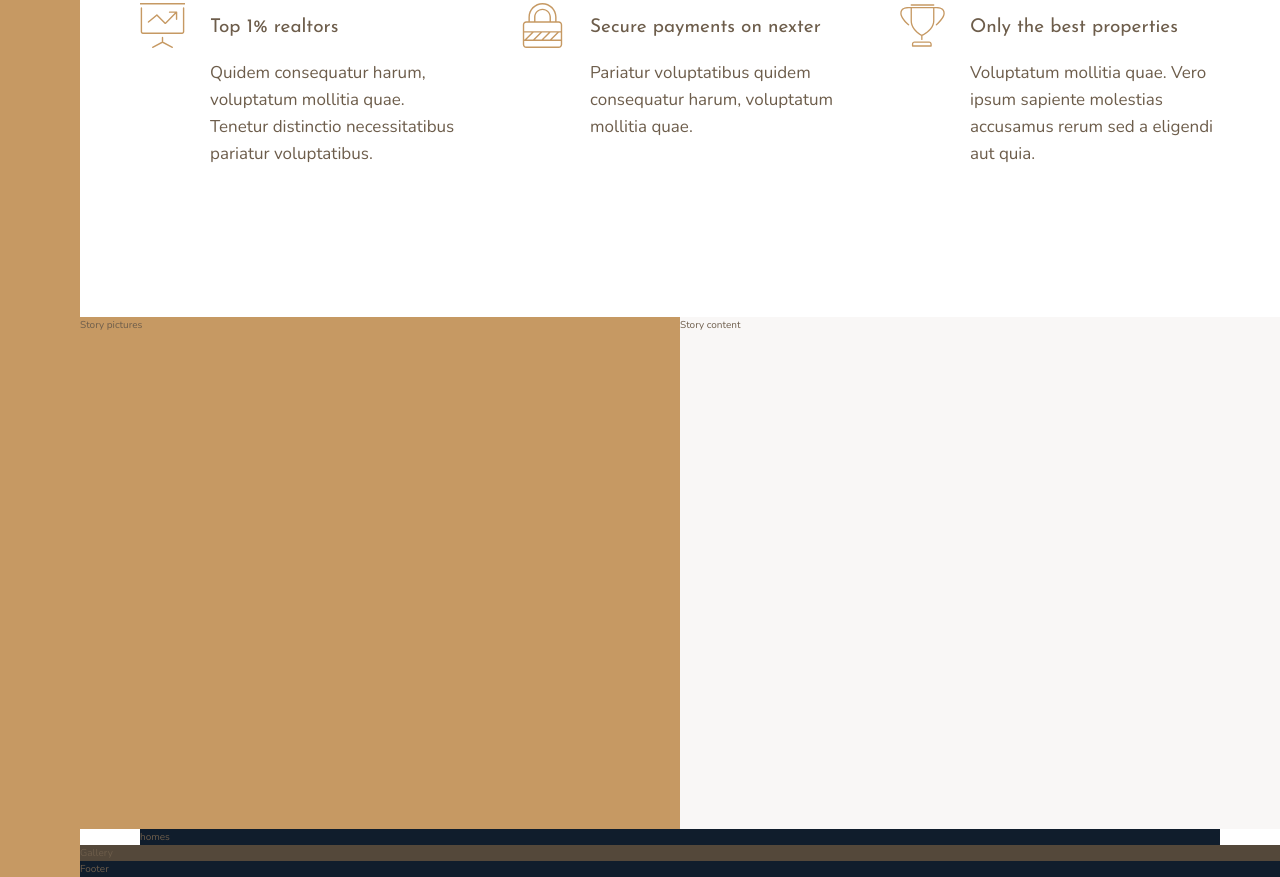
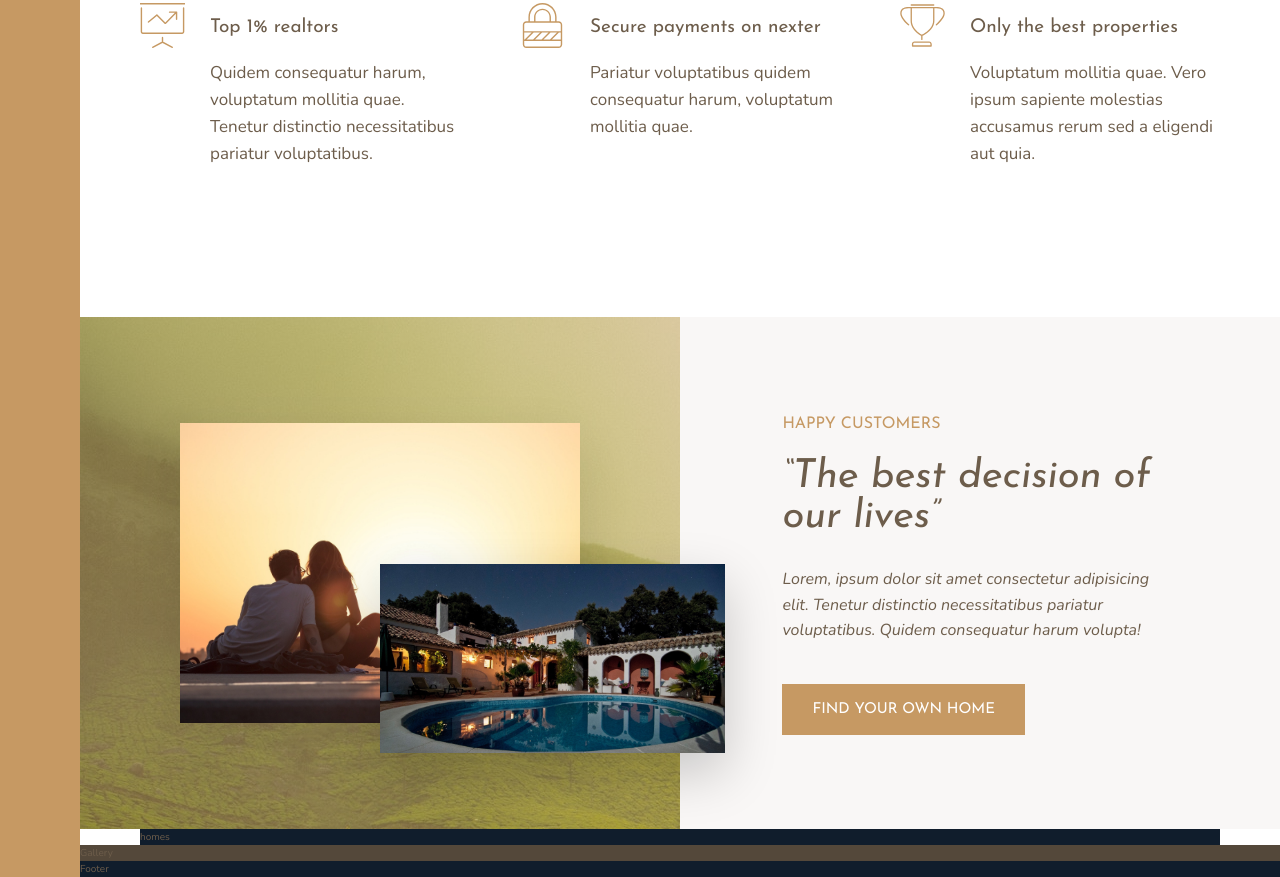
Before and after one commit to PabloAndo/nexter_project, a website: page index.html in a window 1280 px wide. Shown: the part 991-1868 px from the top of the page. Drawn offline with nearby package versions, Linux system fonts and the light colour scheme.

Commit message:
Story section

```diff
--- a/index.html
+++ b/index.html
@@ -93,11 +93,18 @@
     </section>
 
     <div class="story__pictures">
-      Story pictures
+      <img src="img/story-1.jpeg" alt="Couple with new house" class="story__img--1" />
+      <img src="img/story-2.jpeg" alt="New house" class="story__img--2" />
     </div>
 
     <div class="story__content">
-      Story content
+      <h3 class="heading-3 mb-sm">Happy Customers</h3>
+      <h2 class="heading-2 heading-2--dark mb-md">&ldquo;The best decision of our lives&rdquo;</h2>
+      <p class="story__text">
+        Lorem, ipsum dolor sit amet consectetur adipisicing elit. Tenetur distinctio necessitatibus pariatur
+        voluptatibus. Quidem consequatur harum volupta!
+      </p>
+      <button class="btn">Find your own home</button>
     </div>
 
     <section class="homes">
--- a/sass/_story.scss
+++ b/sass/_story.scss
@@ -2,10 +2,50 @@
   &__pictures {
     background-color: $color-primary;
     grid-column: full-start / col-end 4;
+    background-image: linear-gradient(rgba($color-primary, 0.5), rgba($color-primary, 0.5)),
+      url(../img/back.jpg);
+
+    display: grid;
+    grid-template-rows: repeat(6, 1fr);
+    grid-template-columns: repeat(6, 1fr);
+    align-items: center;
+  }
+
+  &__img--1 {
+    width: 100%;
+    grid-column: 2 / span 4;
+    grid-row: 2 / span 4;
+    box-shadow: 0 2rem 5rem rgba(#000, 0.1);
+  }
+  &__img--2 {
+    width: 115%;
+    grid-row: 4 / 6;
+    grid-column: 4 / 7;
+    z-index: 20;
+    box-shadow: 0 2rem 5rem rgba(#000, 0.2);
   }
 
   &__content {
     background-color: $color-grey-light-1;
     grid-column: col-start 5 / full-end;
+
+    padding: 6rem 8vw;
+
+    // Using flex
+    display: flex;
+    flex-direction: column;
+    justify-content: center;
+    align-items: start;
+
+    // Using grid
+    // display: grid;
+    // align-content: center;
+    // justify-items: start;
+  }
+
+  &__text {
+    font-size: 1.6rem;
+    font-style: italic;
+    margin-bottom: 4rem;
   }
 }
--- a/sass/_typography.scss
+++ b/sass/_typography.scss
@@ -9,10 +9,24 @@
 
 .heading-2 {
   @extend %heading;
+  font-size: 4rem;
+  font-style: italic;
+  line-height: 1;
+
+  &--light {
+    color: $color-grey-light-1;
+  }
+
+  &--dark {
+    color: $color-grey-dark-2;
+  }
 }
 
 .heading-3 {
   @extend %heading;
+  font-size: 1.6rem;
+  color: $color-primary;
+  text-transform: uppercase;
 }
 
 .heading-4 {
@@ -27,3 +41,33 @@
     color: $color-grey-dark-2;
   }
 }
+
+.btn {
+  background-color: $color-primary;
+  color: #fff;
+  border: none;
+  border-radius: 0;
+  font-family: $font-display;
+  font-size: 1.5rem;
+  text-transform: uppercase;
+  padding: 1.8rem 3rem;
+  cursor: pointer;
+  transition: all 0.2s;
+
+  &:hover {
+    background-color: $color-primary-dark;
+  }
+}
+
+.mb-sm {
+  margin-bottom: 2rem;
+}
+.mb-md {
+  margin-bottom: 3rem;
+}
+.mb-lg {
+  margin-bottom: 4rem;
+}
+.mb-hg {
+  margin-bottom: 8rem;
+}
```
Also changed, not shown: css/style.css.
